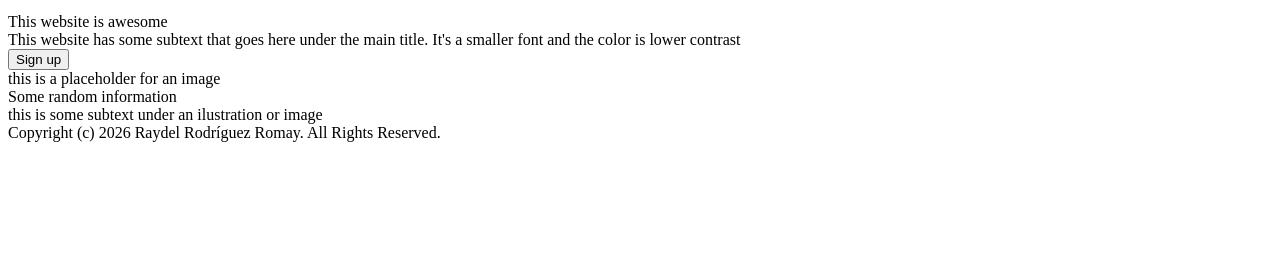
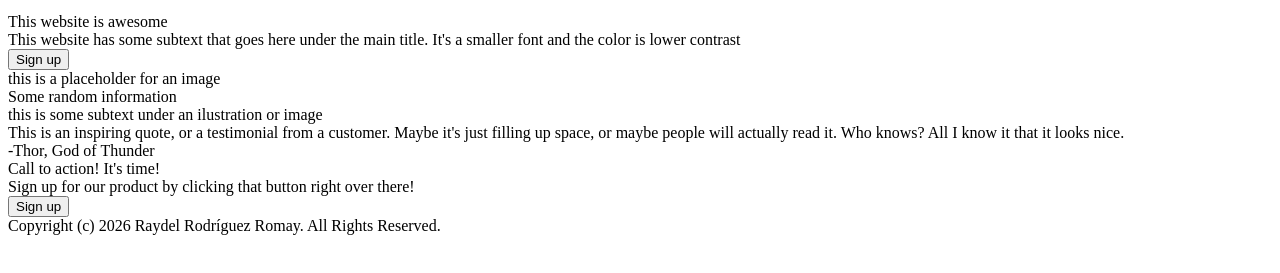
Before and after one commit to raidelo/landing-page, a plain HTML site: page index.html in a window 1280 px wide. Shown: the part 99-372 px from the top of the page. Drawn offline with Linux system fonts and the light colour scheme.

Commit message:
feat: add more sections

```diff
--- a/index.html
+++ b/index.html
@@ -24,7 +24,7 @@
             This website has some subtext that goes here under the main title.
             It's a smaller font and the color is lower contrast
           </div>
-          <button type="button">Sign up</button>
+          <button type="button" class="sign-up coloured">Sign up</button>
         </div>
         <div class="image-placeholder">this is a placeholder for an image</div>
       </div>
@@ -37,6 +37,24 @@
           </div>
         </div>
       </div>
+      <div class="quote">
+        <div class="quote-text">
+          This is an inspiring quote, or a testimonial from a customer. Maybe
+          it's just filling up space, or maybe people will actually read it. Who
+          knows? All I know it that it looks nice.
+        </div>
+
+        <div class="quote-author">-Thor, God of Thunder</div>
+      </div>
+      <div class="sign-up-section">
+        <div class="sign-up-box">
+          <div class="call">Call to action! It's time!</div>
+          <div class="call-text">
+            Sign up for our product by clicking that button right over there!
+          </div>
+          <button type="button" class="sign-up light">Sign up</button>
+        </div>
+      </div>
     </main>
     <footer>
       Copyright (c) 2026 Raydel Rodríguez Romay. All Rights Reserved.
```
